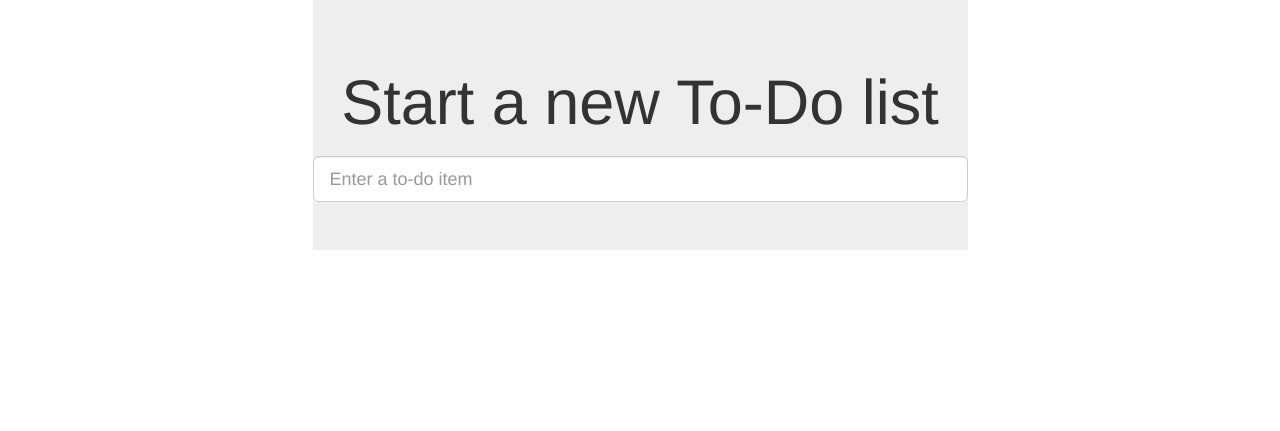
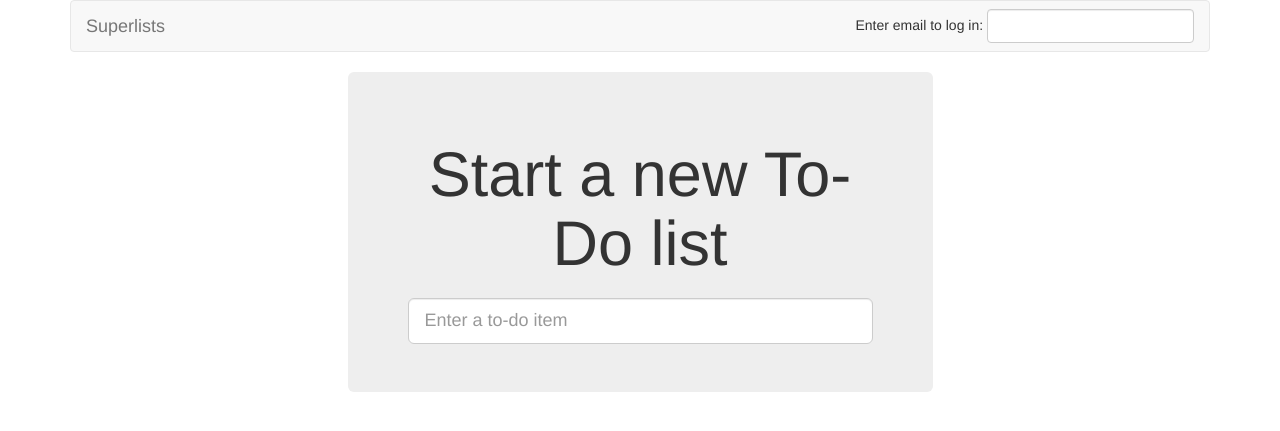
Before and after one commit to BillyGrande/MyTDDProject, a Django app: page / in a window 1280 px wide. Shown: the top 431 px of the page. Run offline with Django 3.2, Linux system fonts and the light colour scheme; some libraries are stand-ins or nearby versions.

Commit message:
loging in navbar

```diff
--- a/lists/templates/base.html
+++ b/lists/templates/base.html
@@ -10,6 +10,18 @@
   </head>
 
   <body>
+    <div class="container">
+      <nav class="navbar navbar-default" role="navigation">
+        <div class="container-fluid">
+          <a class="navbar-brand" href="/">Superlists</a>
+          <form class="navbar-form navbar-right" method="POST" action="#">
+            <span>Enter email to log in:</span>
+            <input class="form-control" type="text" name="email" />
+            {% csrf_token %}
+          </form>
+        </div>
+      </nav>
+
     <div class="row">
       <div class="col-md-6 col-md-offset-3 jumbotron">
         <div class="text-center">
```
Also changed, not shown: superlists/settings.py (+18 -0 lines).
